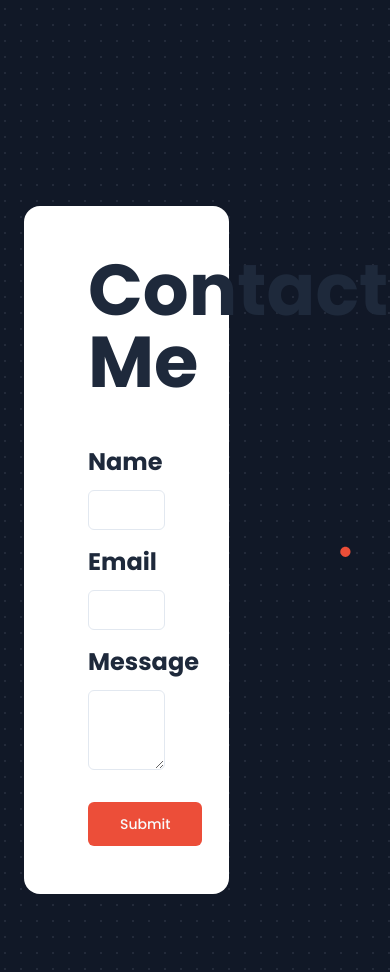
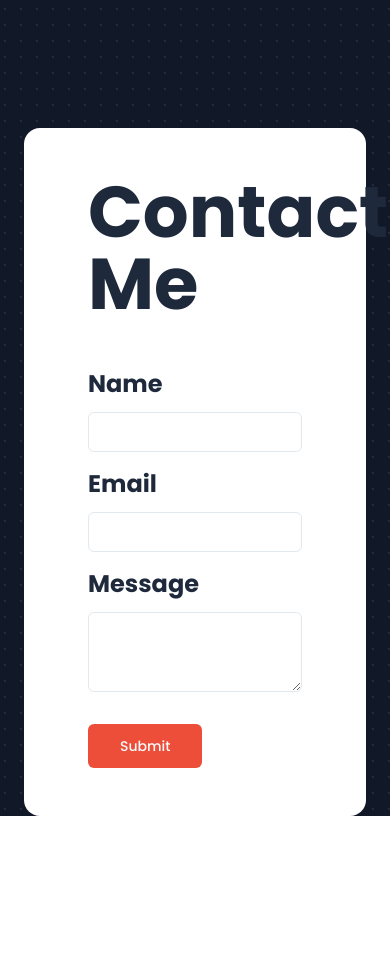
Before and after one commit to miggyalino/miggyalino.madev, a Next.js app: page / in a window 390 px wide. Shown: the part 9480-10452 px from the top of the page. After the commit the page ends 10296 px from the top, so only its background shows below. Built offline with nearby package versions, Linux system fonts and the light colour scheme.

Commit message:
responsive edit

```diff
--- a/components/Contact.tsx
+++ b/components/Contact.tsx
@@ -33,9 +33,9 @@ const Contact = () => {
     <form ref={form} onSubmit={sendEmail}>
       <div
         id="contact"
-        className="flex items-center gap-24 max-container padding-container h-screen"
+        className="flex flex-col lg:flex-row items-center gap-24 max-container padding-container h-full"
       >
-        <div className="flex flex-col gap-4 w-3/5 bg-white rounded-2xl py-12 px-16">
+        <div className="flex flex-col gap-4 w-full lg:w-3/5 bg-white rounded-2xl py-12 px-16">
           <p className="text-7xl text-slate-800 font-bold mb-8">Contact Me</p>
 
           <div className="flex flex-col gap-3">
@@ -60,7 +60,7 @@ const Contact = () => {
             </Button>
           </div>
         </div>
-        <div className="w-2/5">
+        <div className="hidden lg:block lg:w-2/5">
           <Lottie animationData={animationData} />
         </div>
       </div>
```
